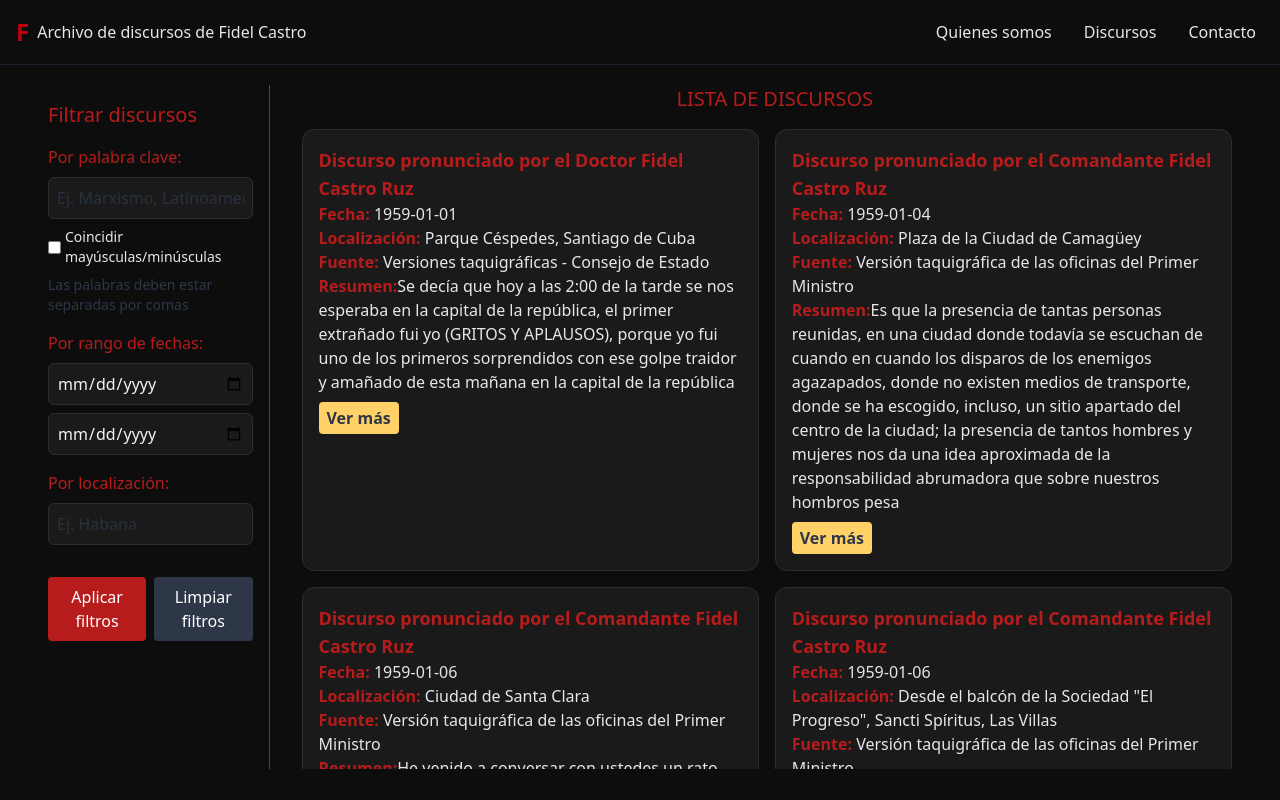
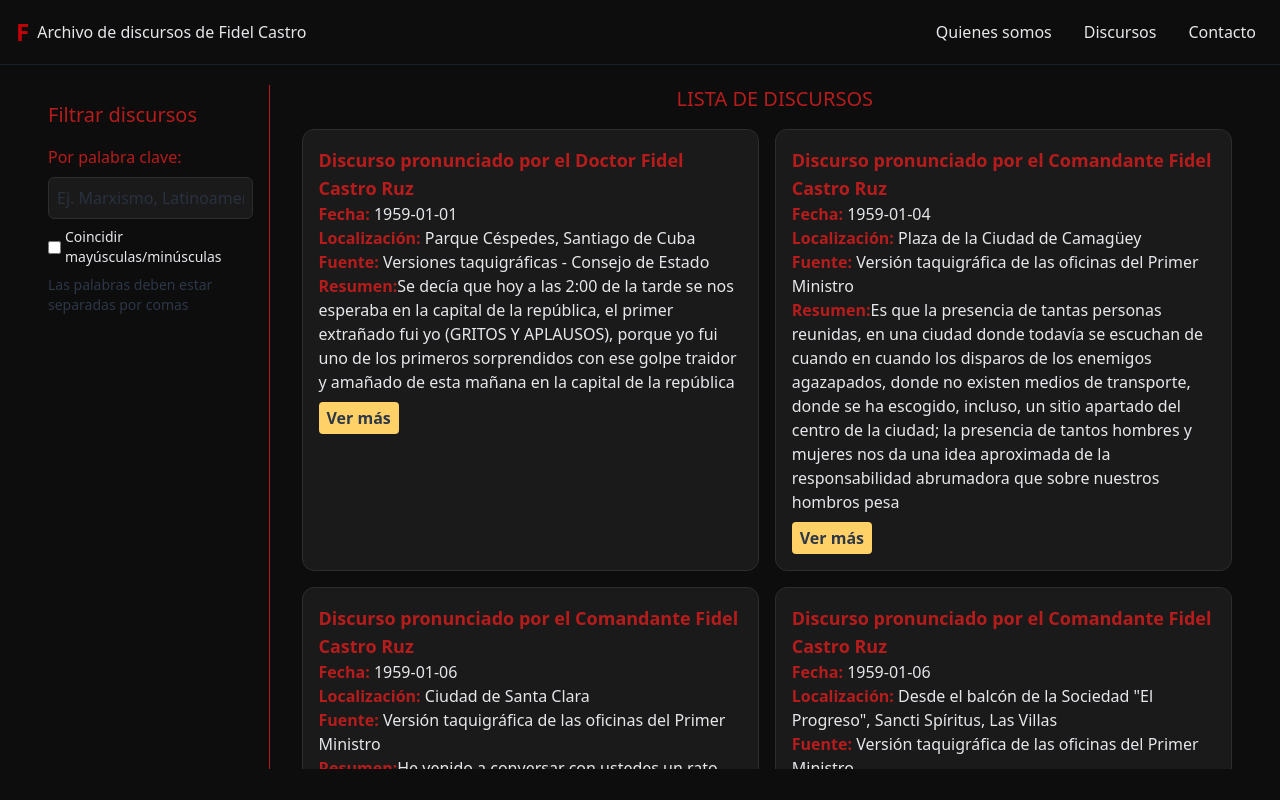
Before and after one commit to samAlcazar/fidelSpeeches, a React (Vite) app: page / in a window 1280 px wide. Built offline with nearby package versions, Linux system fonts and the light colour scheme.

Commit message:
feat: Implement speech listing, filtering, and detail view with text highlighting.

```diff
--- /dev/null
+++ b/src/components/atoms/HighlightedText.jsx
@@ -0,0 +1,28 @@
+import React from 'react'
+
+const HighlightedText = ({ text, searchTerms = [], caseSensitive = false }) => {
+  if (!searchTerms.length || !text) return text
+
+  const regex = new RegExp(
+    `(${searchTerms.map(term => term.replace(/[.*+?^${}()|[\]\\]/g, '\\$&')).join('|')})`,
+    caseSensitive ? 'g' : 'gi'
+  )
+
+  const parts = text.split(regex)
+  return parts.map((part, i) => {
+    const isMatch = searchTerms.some(term =>
+      caseSensitive
+        ? part === term
+        : part.toLowerCase() === term.toLowerCase()
+    )
+    return isMatch
+      ? (
+        <span key={i} className='bg-accent/30'>{part}</span>
+      )
+      : (
+        <React.Fragment key={i}>{part}</React.Fragment>
+      )
+  })
+}
+
+export default HighlightedText
--- a/src/components/molecules/FilterSidebar.jsx
+++ b/src/components/molecules/FilterSidebar.jsx
@@ -3,10 +3,7 @@ import { useEffect } from 'react'
 const FilterSidebar = ({
   filterValues,
   setFilterValues,
-  appliedFilters,
   filteredSpeeches,
-  applyFilters,
-  clearFilters,
   isOpen,
   onClose
 }) => {
@@ -70,73 +67,12 @@ const FilterSidebar = ({
               </label>
             </div>
             <p className='text-secondary text-sm font-light'>Las palabras deben estar separadas por comas</p>
-            {appliedFilters.keywords.trim() && (
+            {filterValues.keywords.trim() && (
               <p className='text-primary text-sm'>
                 {filteredSpeeches.length} {filteredSpeeches.length === 1 ? 'discurso encontrado' : 'discursos encontrados'}
               </p>
             )}
           </div>
-        </div>
-
-        <div className='w-full'>
-          <p className='text-primary mb-2'>Por rango de fechas:</p>
-          <div className='flex flex-col gap-2'>
-            <input
-              type='date'
-              className='w-full'
-              value={filterValues.dateRange.start}
-              onChange={(e) => setFilterValues({
-                ...filterValues,
-                dateRange: { ...filterValues.dateRange, start: e.target.value }
-              })}
-            />
-            <input
-              type='date'
-              className='w-full'
-              value={filterValues.dateRange.end}
-              onChange={(e) => setFilterValues({
-                ...filterValues,
-                dateRange: { ...filterValues.dateRange, end: e.target.value }
-              })}
-            />
-          </div>
-        </div>
-
-        <div className='w-full'>
-          <p className='text-primary mb-2'>Por localización:</p>
-          <input
-            type='text'
-            placeholder='Ej. Habana'
-            className='w-full'
-            value={filterValues.location}
-            onChange={(e) => setFilterValues({
-              ...filterValues,
-              location: e.target.value
-            })}
-          />
-        </div>
-
-        <div className='mt-4 flex flex-col sm:flex-row gap-2 w-full'>
-          <button
-            type='button'
-            className='flex-1 px-4 py-2 bg-primary text-white rounded'
-            onClick={() => {
-              applyFilters()
-              onClose()
-            }}
-          >
-            Aplicar filtros
-          </button>
-          <button
-            type='button'
-            className='flex-1 px-4 py-2 bg-secondary text-white rounded'
-            onClick={() => {
-              clearFilters()
-              onClose()
-            }}
-          >
-            Limpiar filtros
-          </button>
         </div>
       </aside>
     </>
--- a/src/pages/home/Home.jsx
+++ b/src/pages/home/Home.jsx
@@ -1,32 +1,8 @@
-import { useState } from 'react'
+import { useState, useEffect } from 'react'
 import { useNavigate } from 'react-router-dom'
 import { speeches } from '../../data/speeches'
 import FilterSidebar from '../../components/molecules/FilterSidebar'
-
-const HighlightedText = ({ text, searchTerms, caseSensitive }) => {
-  if (!searchTerms.length) return text
-
-  const regex = new RegExp(
-    `(${searchTerms.map(term => term.replace(/[.*+?^${}()|[\]\\]/g, '\\$&')).join('|')})`,
-    caseSensitive ? 'g' : 'gi'
-  )
-
-  const parts = text.split(regex)
-  return parts.map((part, i) => {
-    const isMatch = searchTerms.some(term =>
-      caseSensitive
-        ? part === term
-        : part.toLowerCase() === term.toLowerCase()
-    )
-    return isMatch
-      ? (
-        <span key={i} className='bg-accent/30'>{part}</span>
-        )
-      : (
-          part
-        )
-  })
-}
+import HighlightedText from '../../components/atoms/HighlightedText'
 
 const Home = () => {
   const navigate = useNavigate()
@@ -36,23 +12,12 @@ const Home = () => {
   // Estados para los valores de los filtros
   const [filterValues, setFilterValues] = useState({
     keywords: '',
-    caseSensitive: false,
-    dateRange: { start: '', end: '' },
-    location: ''
-  })
-
-  // Estados para los filtros aplicados
-  const [appliedFilters, setAppliedFilters] = useState({
-    keywords: '',
-    caseSensitive: false,
-    dateRange: { start: '', end: '' },
-    location: ''
+    caseSensitive: false
   })
 
   const [filteredSpeeches, setFilteredSpeeches] = useState(speeches)
 
-  const applyFilters = () => {
-    setAppliedFilters(filterValues)
+  useEffect(() => {
     let filtered = speeches
     // Filtrar por palabras clave
     if (filterValues.keywords.trim()) {
@@ -70,45 +35,14 @@ const Home = () => {
         })
       })
     }
-
-    // Filtrar por localización
-    if (filterValues.location.trim()) {
-      const locationTerm = filterValues.caseSensitive
-        ? filterValues.location.trim()
-        : filterValues.location.trim().toLowerCase()
-      filtered = filtered.filter(speech => {
-        const place = filterValues.caseSensitive ? speech.place : speech.place.toLowerCase()
-        return place.includes(locationTerm)
-      })
-    }
-
-    // Filtrar por rango de fechas
-    if (filterValues.dateRange.start || filterValues.dateRange.end) {
-      filtered = filtered.filter(speech => {
-        const speechDate = new Date(speech.date)
-        const start = filterValues.dateRange.start ? new Date(filterValues.dateRange.start) : null
-        const end = filterValues.dateRange.end ? new Date(filterValues.dateRange.end) : null
-
-        if (start && end) return speechDate >= start && speechDate <= end
-        if (start) return speechDate >= start
-        if (end) return speechDate <= end
-        return true
-      })
-    }
-
     setFilteredSpeeches(filtered)
-  }
+  }, [filterValues])
 
   const clearFilters = () => {
-    const emptyFilters = {
+    setFilterValues({
       keywords: '',
-      caseSensitive: false,
-      dateRange: { start: '', end: '' },
-      location: ''
-    }
-    setFilterValues(emptyFilters)
-    setAppliedFilters(emptyFilters)
-    setFilteredSpeeches(speeches)
+      caseSensitive: false
+    })
   }
 
   return (
@@ -125,9 +59,7 @@ const Home = () => {
         <FilterSidebar
           filterValues={filterValues}
           setFilterValues={setFilterValues}
-          appliedFilters={appliedFilters}
           filteredSpeeches={filteredSpeeches}
-          applyFilters={applyFilters}
           clearFilters={clearFilters}
           isOpen={isSidebarOpen}
           onClose={() => setIsSidebarOpen(false)}
@@ -136,14 +68,14 @@ const Home = () => {
           <h2 className='text-xl text-primary text-center mb-4'>LISTA DE DISCURSOS</h2>
           <div className='grid grid-cols-1 md:grid-cols-[repeat(auto-fit,minmax(350px,1fr))] gap-4 overflow-y-auto h-[80vh] pr-0 lg:pr-4'>
             {filteredSpeeches.map((speech, index) => {
-              const searchTerms = appliedFilters.keywords.split(',').map(term => term.trim()).filter(Boolean)
+              const searchTerms = filterValues.keywords.split(',').map(term => term.trim()).filter(Boolean)
               return (
                 <article key={index} className='border border-border-dark p-4 bg-card-dark rounded-xl font-light'>
                   <h3 className='text-lg font-semibold text-primary'>
                     <HighlightedText
                       text={speech.title}
                       searchTerms={searchTerms}
-                      caseSensitive={appliedFilters.caseSensitive}
+                      caseSensitive={filterValues.caseSensitive}
                     />
                   </h3>
                   <p><span className='text-primary font-semibold'>Fecha:</span> {speech.date}</p>
@@ -153,13 +85,18 @@ const Home = () => {
                     <HighlightedText
                       text={speech.excerpt}
                       searchTerms={searchTerms}
-                      caseSensitive={appliedFilters.caseSensitive}
+                      caseSensitive={filterValues.caseSensitive}
                     />
                   </p>
                   <button
                     type='button'
                     className='inline-block mt-2 px-2 py-1 bg-accent text-secondary font-semibold rounded hover:bg-accent/80 transition-colors'
-                    onClick={() => navigate(`/speech/${index}`)}
+                    onClick={() => navigate(`/speech/${index}`, {
+                      state: {
+                        keywords: filterValues.keywords,
+                        caseSensitive: filterValues.caseSensitive
+                      }
+                    })}
                   >
                     Ver más
                   </button>
--- a/src/pages/speech/Speech.jsx
+++ b/src/pages/speech/Speech.jsx
@@ -1,11 +1,16 @@
 import { useEffect, useState } from 'react'
 import { speeches } from '../../data/speeches'
-import { useParams, useNavigate } from 'react-router-dom'
+import { useParams, useNavigate, useLocation } from 'react-router-dom'
+import HighlightedText from '../../components/atoms/HighlightedText'
 
 const Speech = () => {
   const { id } = useParams()
   const navigate = useNavigate()
+  const location = useLocation()
   const [speech, setSpeech] = useState(null)
+
+  const { keywords = '', caseSensitive = false } = location.state || {}
+  const searchTerms = keywords.split(',').map(term => term.trim()).filter(Boolean)
 
   useEffect(() => {
     const selectedSpeech = speeches[parseInt(id)]
@@ -38,7 +43,13 @@ const Speech = () => {
 
       <article className='bg-card-dark border border-border-dark rounded-xl p-6 sm:p-8'>
         <header className='mb-8'>
-          <h1 className='text-2xl sm:text-3xl font-bold text-primary mb-4'>{speech.title}</h1>
+          <h1 className='text-2xl sm:text-3xl font-bold text-primary mb-4'>
+            <HighlightedText
+              text={speech.title}
+              searchTerms={searchTerms}
+              caseSensitive={caseSensitive}
+            />
+          </h1>
           <div className='flex flex-col sm:flex-row gap-2 sm:gap-6 text-sm text-secondary'>
             <p><span className='font-semibold'>Fecha:</span> {speech.date}</p>
             <p><span className='font-semibold'>Lugar:</span> {speech.place}</p>
@@ -48,14 +59,24 @@ const Speech = () => {
 
         <div className='mb-6'>
           <h2 className='text-xl font-semibold text-primary mb-3'>Resumen</h2>
-          <p className='text-text-dark leading-relaxed'>{speech.excerpt}</p>
+          <p className='text-text-dark leading-relaxed'>
+            <HighlightedText
+              text={speech.excerpt}
+              searchTerms={searchTerms}
+              caseSensitive={caseSensitive}
+            />
+          </p>
         </div>
 
         <div className='space-y-4'>
           <h2 className='text-xl font-semibold text-primary mb-3'>Discurso completo</h2>
           {speech.content.map((paragraph, index) => (
             <p key={index} className='text-text-dark leading-relaxed'>
-              {paragraph}
+              <HighlightedText
+                text={paragraph}
+                searchTerms={searchTerms}
+                caseSensitive={caseSensitive}
+              />
             </p>
           ))}
         </div>
```
